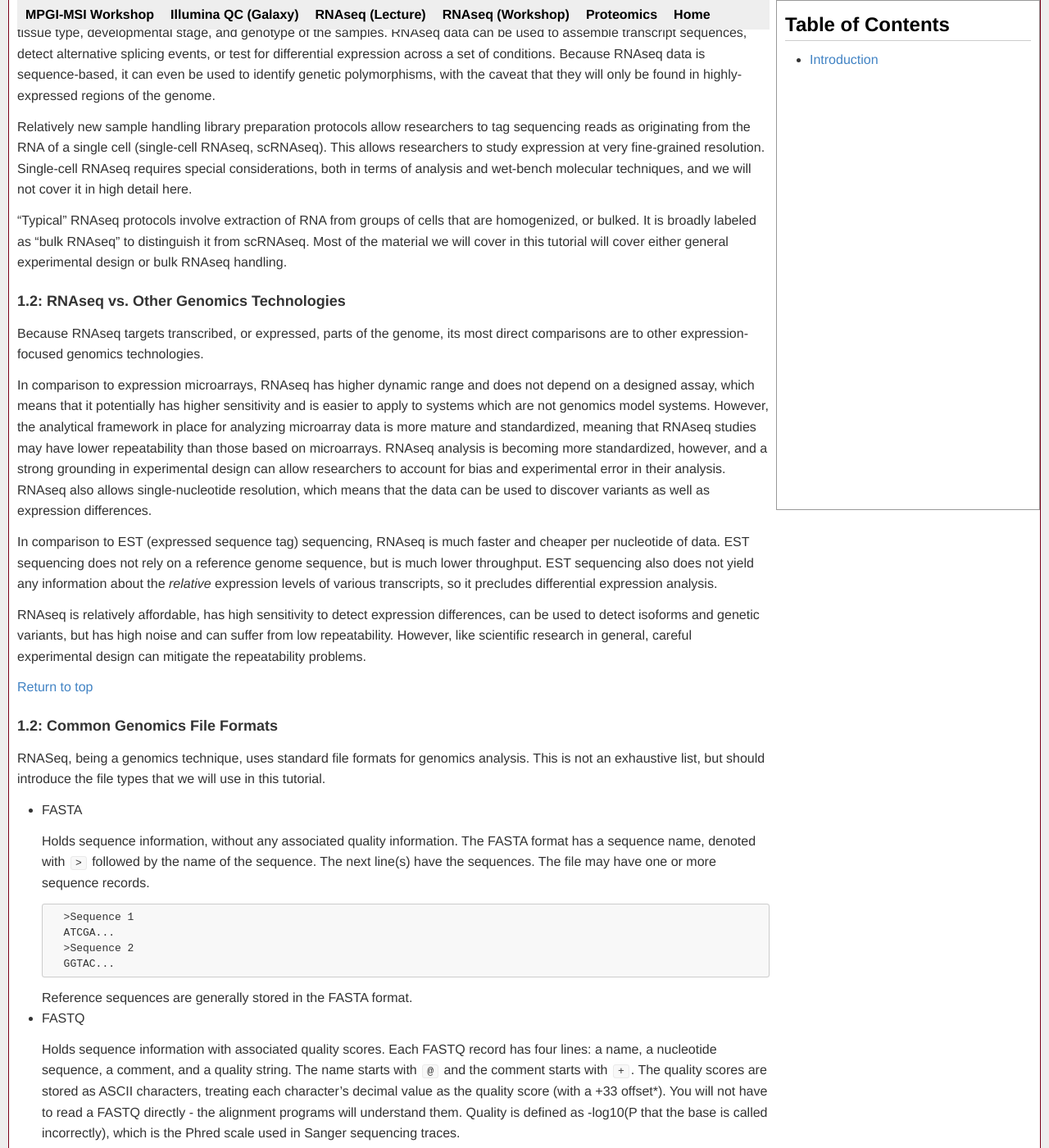
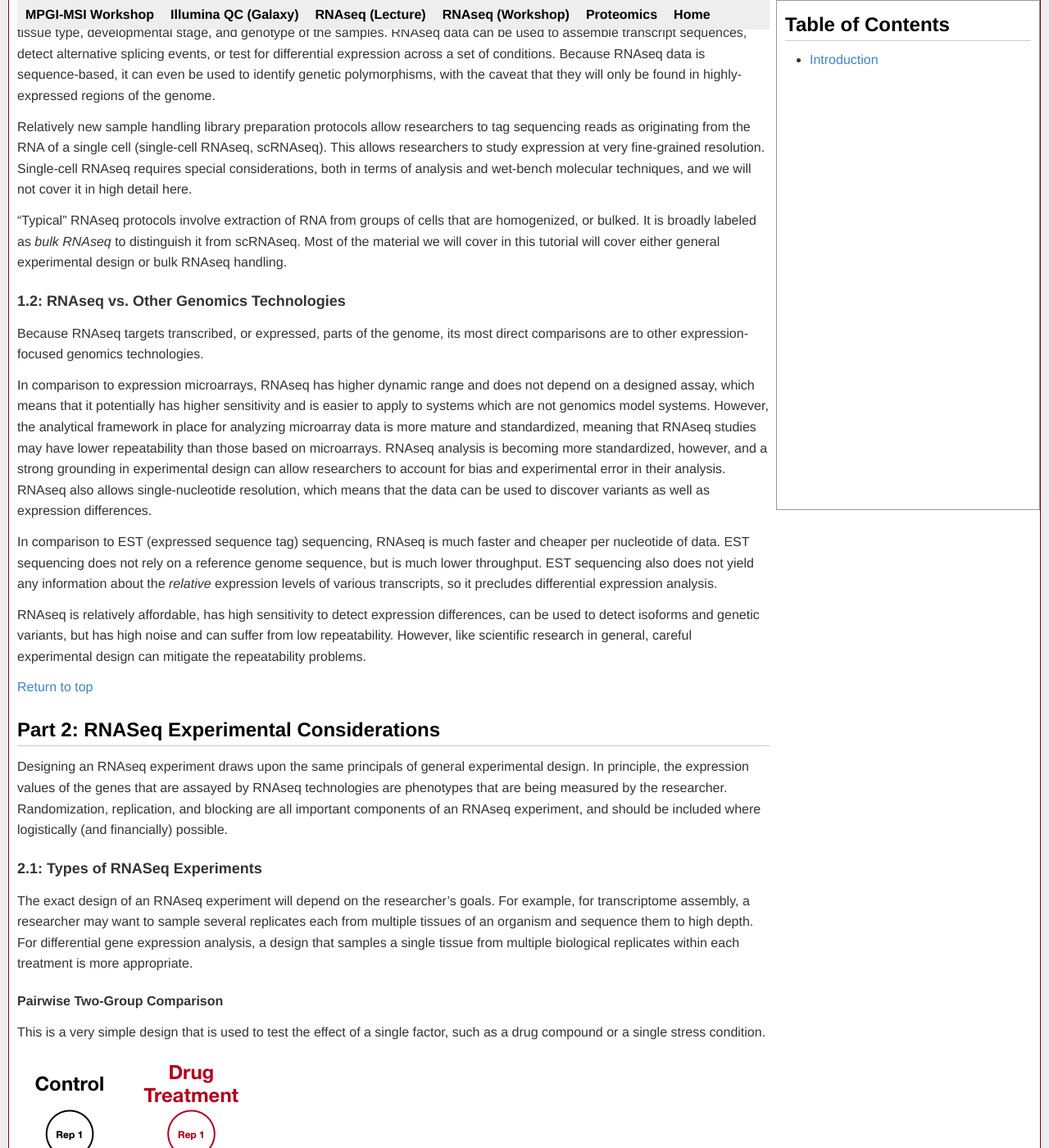
Before and after one commit to msi-ris/Tutorials, a Jekyll site: the page built from rnaseq_lec.md, in a window 1280 px wide and 1400 px high, scrolled down 1118 px. Shown: the whole window at 82% size. Built offline with Jekyll 4.4.1, drawn with Linux system fonts in a browser that asks for light colours.

Commit message:
Update RNAseq lecture

```diff
--- a/rnaseq_lec.md
+++ b/rnaseq_lec.md
@@ -73,7 +73,7 @@ considerations, both in terms of analysis and wet-bench molecular techniques,
 and we will not cover it in high detail here.
 
 "Typical" RNAseq protocols involve extraction of RNA from groups of cells that
-are homogenized, or bulked. It is broadly labeled as "bulk RNAseq" to
+are homogenized, or bulked. It is broadly labeled as *bulk RNAseq* to
 distinguish it from scRNAseq. Most of the material we will cover in this
 tutorial will cover either general experimental design or bulk RNAseq handling.
 
@@ -104,6 +104,29 @@ noise and can suffer from low repeatability. However, like scientific research
 in general, careful experimental design can mitigate the repeatability problems.
 
 [Return to top](#top)
+
+## <a name="2"></a> Part 2: RNASeq Experimental Considerations
+Designing an RNAseq experiment draws upon the same principals of general
+experimental design. In principle, the expression values of the genes that
+are assayed by RNAseq technologies are phenotypes that are being measured by the
+researcher. Randomization, replication, and blocking are all important
+components of an RNAseq experiment, and should be included where logistically
+(and financially) possible.
+
+### <a name="2.1"></a> 2.1: Types of RNASeq Experiments
+The exact design of an RNAseq experiment will depend on the researcher's goals.
+For example, for transcriptome assembly, a researcher may want to sample
+several replicates each from multiple tissues of an organism and sequence them
+to high depth. For differential gene expression analysis, a design that samples
+a single tissue from multiple biological replicates within each treatment is
+more appropriate.
+
+#### Pairwise Two-Group Comparison
+This is a very simple design that is used to test the effect of a single factor,
+such as a drug compound or a single stress condition.
+
+![Pairwise Experiment]({{ "/graphics/rnaseq_lec/pairwise_exp.png" | prepend: site.baseurl }})
+
 ### <a name="1.2"></a> 1.2: Common Genomics File Formats
 RNASeq, being a genomics technique, uses standard file formats for genomics
 analysis. This is not an exhaustive list, but should introduce the file types
```
Also changed, not shown: graphics/rnaseq_lec/pairwise_exp.png (added), 1 other file.
